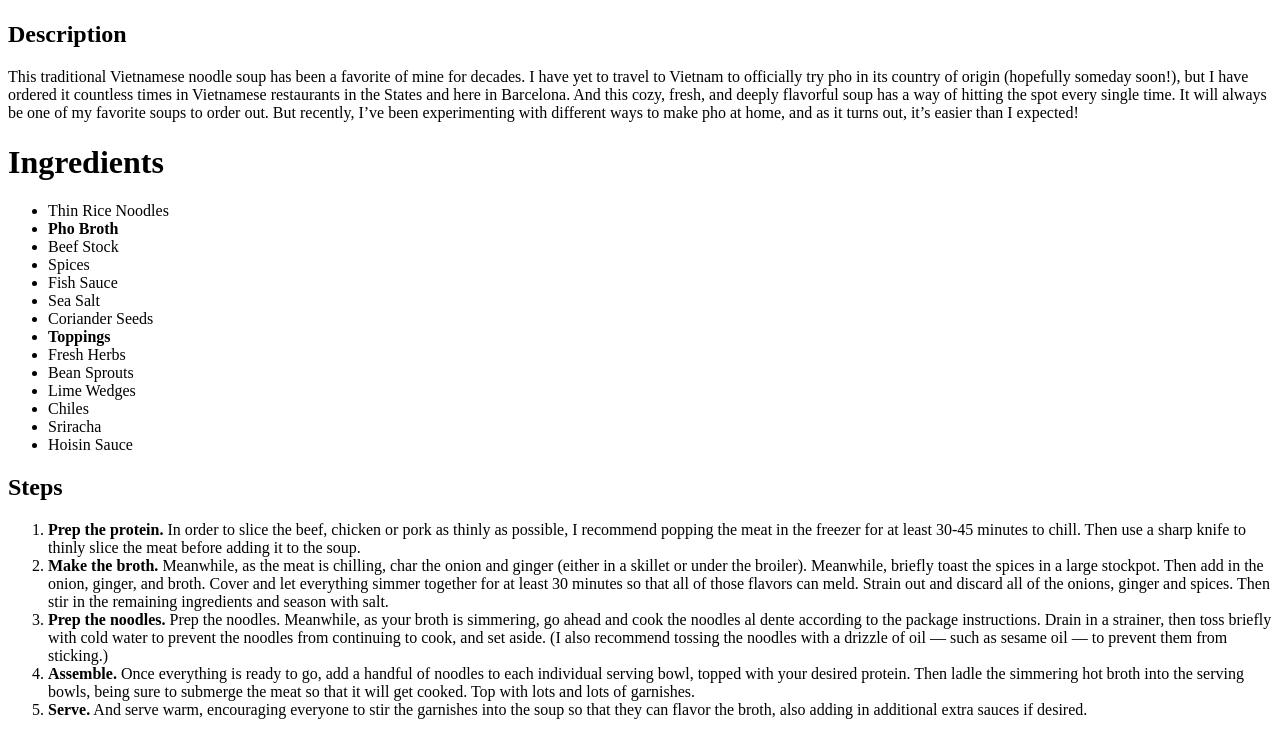
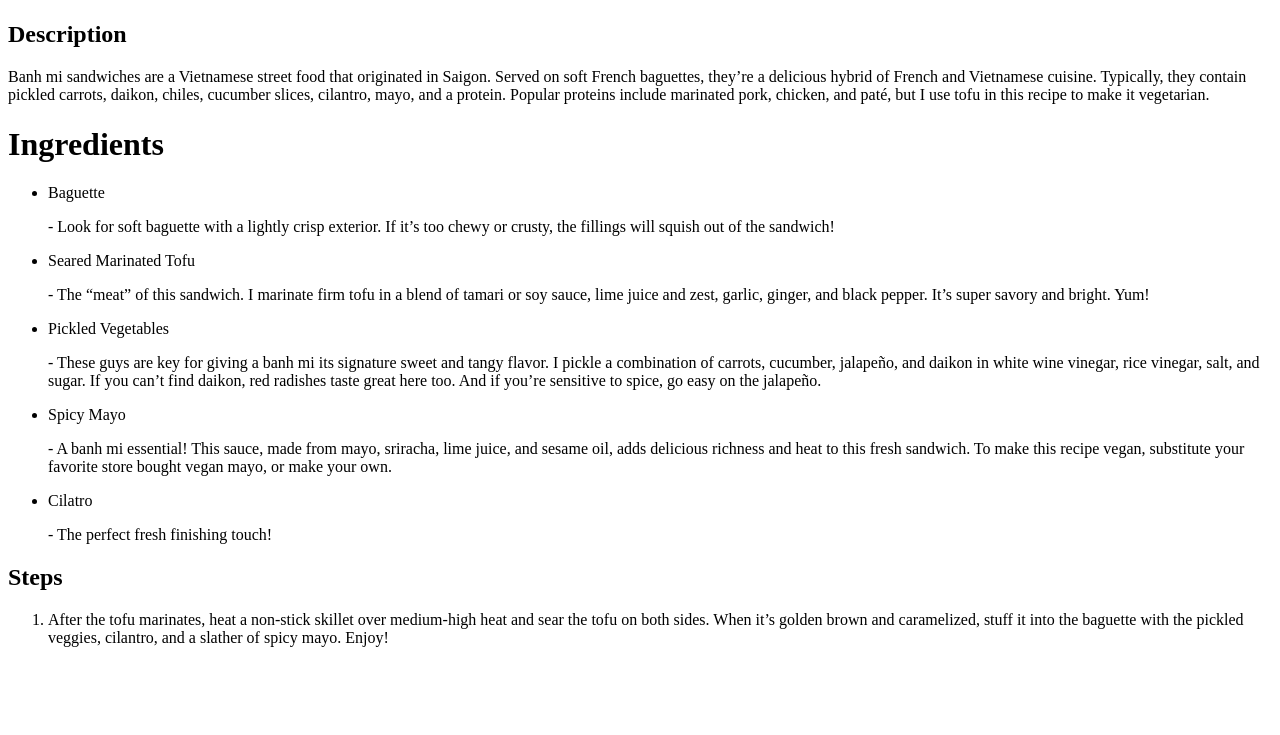
Before and after one commit to jnguyen727/odin-recipes, a plain HTML site: page recipes/banhmi.html in a window 1280 px wide. Shown: the part 580-1315 px from the top of the page. After the commit the page ends 1243 px from the top, so only its background shows below. Drawn offline with Linux system fonts and the light colour scheme.

Commit message:
Add ul links to index and complete recipe pages

```diff
--- a/recipes/banhmi.html
+++ b/recipes/banhmi.html
@@ -2,38 +2,32 @@
 <html lang="en">
     <head>
         <meta charset="UTF-8">
-        <title>Pho</title>
+        <title>Banh Mi</title>
     </head>
     <body>
-        <h1>Pho</h1>
+        <h1>Banh Mi</h1>
         <img src="../images/banh-mi-with-grilled-pork1-1663331872.jpg" width="500">
         <h2>Description</h2>
-        <p>This traditional Vietnamese noodle soup has been a favorite of mine for decades. I have yet to travel to Vietnam to officially try pho in its country of origin (hopefully someday soon!), but I have ordered it countless times in Vietnamese restaurants in the States and here in Barcelona. And this cozy, fresh, and deeply flavorful soup has a way of hitting the spot every single time. It will always be one of my favorite soups to order out. But recently, I’ve been experimenting with different ways to make pho at home, and as it turns out, it’s easier than I expected!</p>
+        <p>Banh mi sandwiches are a Vietnamese street food that originated in Saigon. Served on soft French baguettes, they’re a delicious hybrid of French and Vietnamese cuisine. Typically, they contain pickled carrots, daikon, chiles, cucumber slices, cilantro, mayo, and a protein. Popular proteins include marinated pork, chicken, and paté, but I use tofu in this recipe to make it vegetarian.</p>
         <h1>Ingredients</h1>
         <ul>
-            <li>Thin Rice Noodles</li>
-            <li><strong>Pho Broth</strong></li>
-            <li>Beef Stock</li>
-            <li>Spices</li>
-            <li>Fish Sauce</li>
-            <li>Sea Salt</li>
-            <li>Coriander Seeds</li>
-            <li><strong>Toppings</strong></li>
-            <li>Fresh Herbs</li>
-            <li>Bean Sprouts</li>
-            <li>Lime Wedges</li>
-            <li>Chiles</li>
-            <li>Sriracha</li>
-            <li>Hoisin Sauce</li>
+            <li>Baguette</li>
+            <p>- Look for soft baguette with a lightly crisp exterior. If it’s too chewy or crusty, the fillings will squish out of the sandwich!</p>
+            <li>Seared Marinated Tofu</li>
+            <p>- The “meat” of this sandwich. I marinate firm tofu in a blend of tamari or soy sauce, lime juice and zest, garlic, ginger, and black pepper. It’s super savory and bright. Yum!</p>
+            <li>Pickled Vegetables</li>
+            <p>- These guys are key for giving a banh mi its signature sweet and tangy flavor. I pickle a combination of carrots, cucumber, jalapeño, and daikon in white wine vinegar, rice vinegar, salt, and sugar. If you can’t find daikon, red radishes taste great here too. And if you’re sensitive to spice, go easy on the jalapeño.</p>
+            <li>Spicy Mayo</li>
+            <p>- A banh mi essential! This sauce, made from mayo, sriracha, lime juice, and sesame oil, adds delicious richness and heat to this fresh sandwich. To make this recipe vegan, substitute your favorite store bought vegan mayo, or make your own.</p>
+            <li>Cilatro</li>
+            <p>- The perfect fresh finishing touch!</p>
         </ul>
 
         <h2>Steps</h2>
         <ol>
-            <li><strong>Prep the protein.</strong> In order to slice the beef, chicken or pork as thinly as possible, I recommend popping the meat in the freezer for at least 30-45 minutes to chill. Then use a sharp knife to thinly slice the meat before adding it to the soup.</li>
-            <li><strong>Make the broth.</strong> Meanwhile, as the meat is chilling, char the onion and ginger (either in a skillet or under the broiler). Meanwhile, briefly toast the spices in a large stockpot. Then add in the onion, ginger, and broth. Cover and let everything simmer together for at least 30 minutes so that all of those flavors can meld. Strain out and discard all of the onions, ginger and spices. Then stir in the remaining ingredients and season with salt.</li>
-            <li><strong>Prep the noodles.</strong> Prep the noodles. Meanwhile, as your broth is simmering, go ahead and cook the noodles al dente according to the package instructions. Drain in a strainer, then toss briefly with cold water to prevent the noodles from continuing to cook, and set aside. (I also recommend tossing the noodles with a drizzle of oil — such as sesame oil — to prevent them from sticking.)</li>
-            <li><strong>Assemble.</strong> Once everything is ready to go, add a handful of noodles to each individual serving bowl, topped with your desired protein. Then ladle the simmering hot broth into the serving bowls, being sure to submerge the meat so that it will get cooked. Top with lots and lots of garnishes.</li>
-            <li><strong>Serve.</strong> And serve warm, encouraging everyone to stir the garnishes into the soup so that they can flavor the broth, also adding in additional extra sauces if desired.</li>
+            <li>After the tofu marinates, heat a non-stick skillet over medium-high heat and sear the tofu on both sides. When it’s golden brown and caramelized, stuff it into the baguette with the pickled veggies, cilantro, and a slather of spicy mayo. Enjoy!</li>
+
+
 
 
 
```
Also changed, not shown: index.html (+5 -3 lines), recipes/pho.html (+4 -0 lines), recipes/rice.html (+14 -24 lines).
